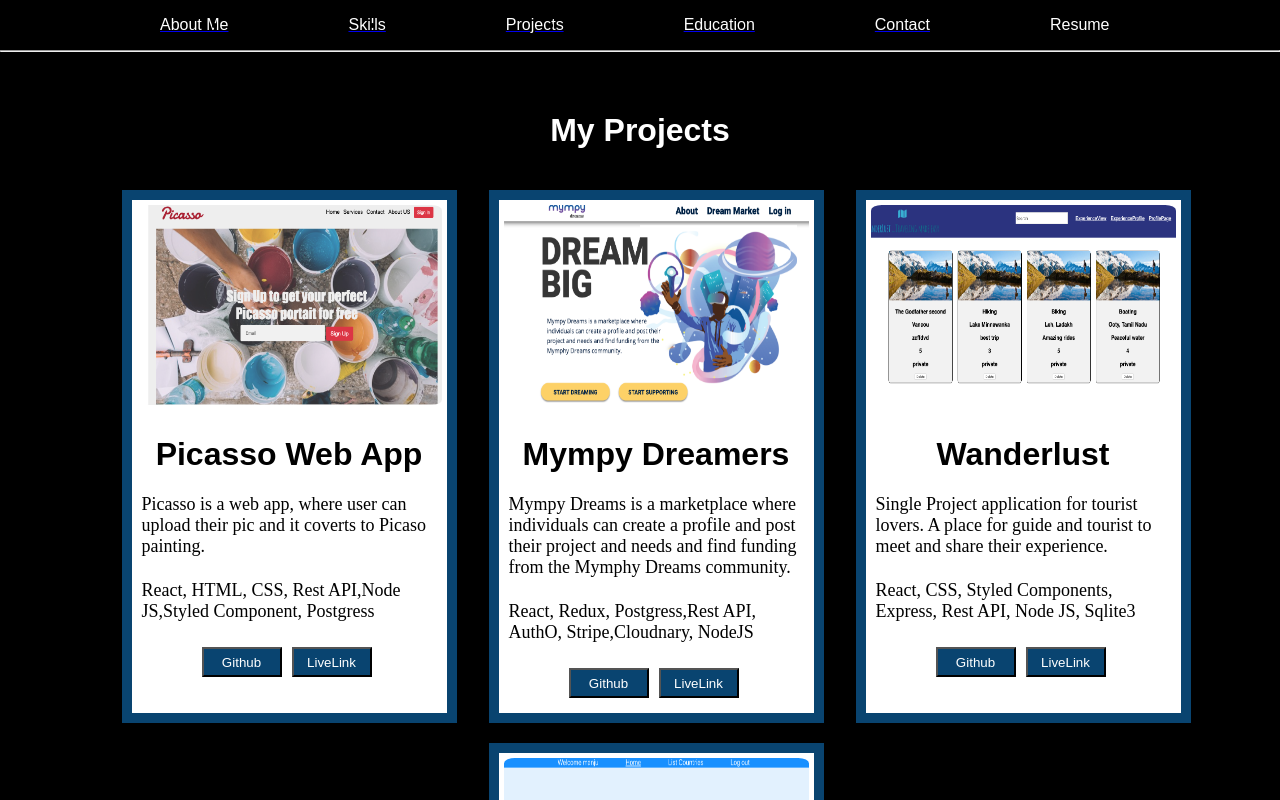
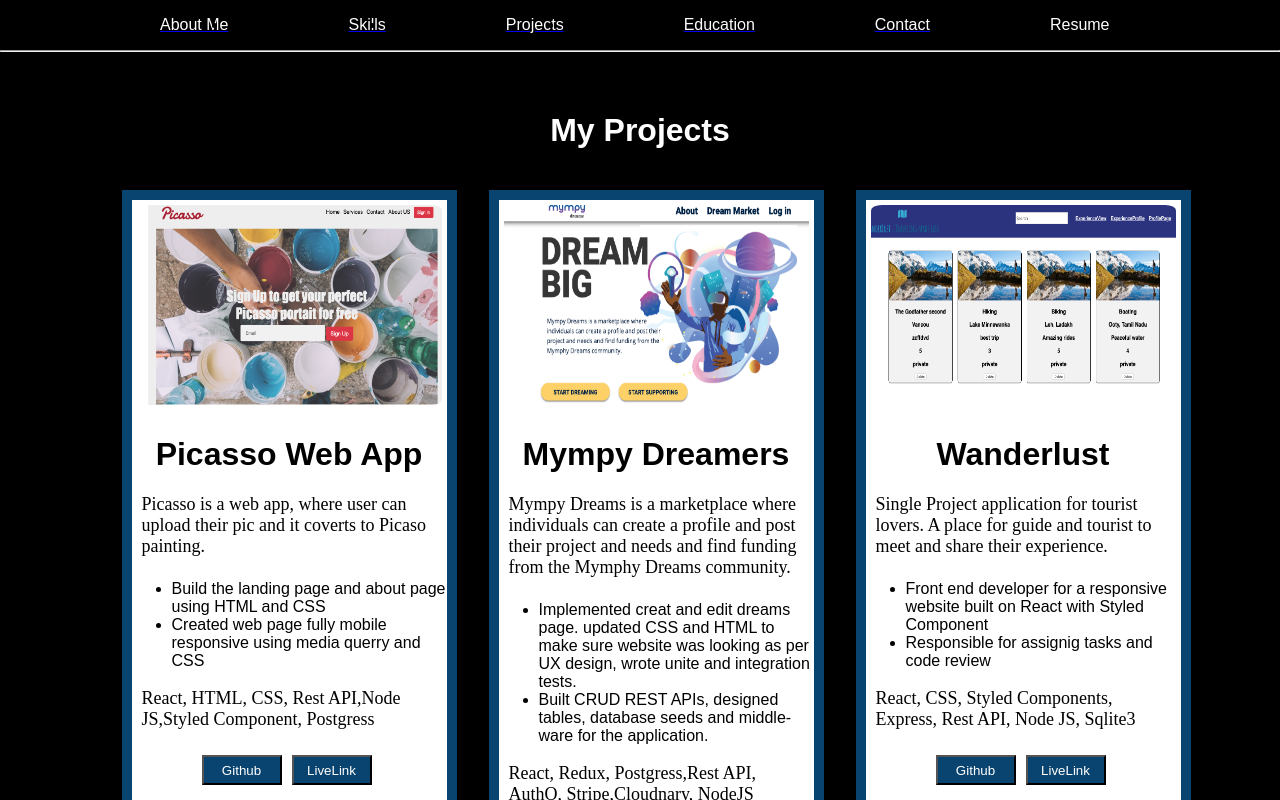
Before and after one commit to Manjukcthapa/Portfolio, a React (Create React App) app: page /Project in a window 1280 px wide. Shown: the top 800 px of the page. Built offline with nearby package versions, Linux system fonts and the light colour scheme.

Commit message:
added responsibility to the project

```diff
--- a/src/Component/Projectlist.js
+++ b/src/Component/Projectlist.js
@@ -17,6 +17,13 @@ class ProjectList extends Component {
                   <h1 className="project-header project-title">{post.title}</h1>
                   <p className="project-header" className="paragraph">
                     {post.contain}
+                  </p>
+                  <p>
+                    <ul>
+                    { post.responsibility.map(item => {
+                      return <li>{item}</li>
+                    })}
+                    </ul>
                   </p>
                   <p className="project-header paragraph ">{post.technology}</p>
                 </div>
--- a/src/Component/data/data.js
+++ b/src/Component/data/data.js
@@ -11,7 +11,11 @@ import image3 from '../../images/nci.png';
         "contain":"Picasso is a web app, where user can upload their pic and it coverts to Picaso painting.",
         "technology": "React, HTML, CSS, Rest API,Node JS,Styled Component, Postgress",
         "githublink":"https://github.com/buildweekpicasso/manjuLanding",
-        "livelink":"https://picasso-manju.now.sh/"
+        "livelink":"https://picasso-manju.now.sh/",
+        "responsibility": [
+            "Build the landing page and about page using HTML and CSS",
+            "Created web page fully mobile responsive using media querry and CSS "
+        ]
     },
 
     {
@@ -21,8 +25,11 @@ import image3 from '../../images/nci.png';
         "contain":"Mympy Dreams is a marketplace where individuals can create a profile and post their project and needs and find funding from the Mymphy Dreams community.",
         "technology":" React, Redux, Postgress,Rest API, AuthO, Stripe,Cloudnary, NodeJS",
         "githublink":"https://github.com/mympy-dreamers/Frontend",
-        "livelink":"https://mympydreamers.netlify.com/"
-
+        "livelink":"https://mympydreamers.netlify.com/",
+        "responsibility": [
+            "Implemented creat and edit dreams page. updated CSS and HTML to make sure website was looking as per UX design, wrote unite and integration tests.",
+            "Built CRUD REST APIs, designed tables, database seeds and middle-ware for the application."
+        ]
     },
     {
         "id":3,
@@ -31,8 +38,11 @@ import image3 from '../../images/nci.png';
         "contain":"Single Project application for tourist lovers. A place for guide and tourist to meet and share their experience." ,
         "technology":"React, CSS, Styled Components, Express, Rest API, Node JS, Sqlite3",
         "githublink":"https://github.com/wanderlust-bw/wanderlust-FE-Manju",
-        "livelink":"https://wonderlust-manju.herokuapp.com/SignUp"
-
+        "livelink":"https://wonderlust-manju.herokuapp.com/SignUp",
+        "responsibility": [
+            "Front end developer for a responsive website built on React with Styled Component",
+            "Responsible for assignig tasks and code review "
+        ]
     },
     {
         "id":4,
@@ -41,9 +51,11 @@ import image3 from '../../images/nci.png';
         "contain":"International Child Nutrition is a web application. The purpose of creating this application was to keep tracking the record of child screening. Working as a Backend with 5 developers.",
         "technology":" React, Redux, Nodejs, Sqlite3, Rest API, Knex,HTML, CSS, Styled Component",
         "githublink":"https://github.com/intlChildNutrition/intlChildNutrition-BE",
-        "livelink":"https://icn-tracking.netlify.com/dashboard"
-
+        "livelink":"https://icn-tracking.netlify.com/dashboard",
+        "responsibility": [
+            "Built CRUD REST APIs, designed tables, database seeds and middle-ware for the application.",
+            "Responsible for assigning tasks and code review and deployed the server in heroku"
+        ]
     }
 
-
 ]
```
